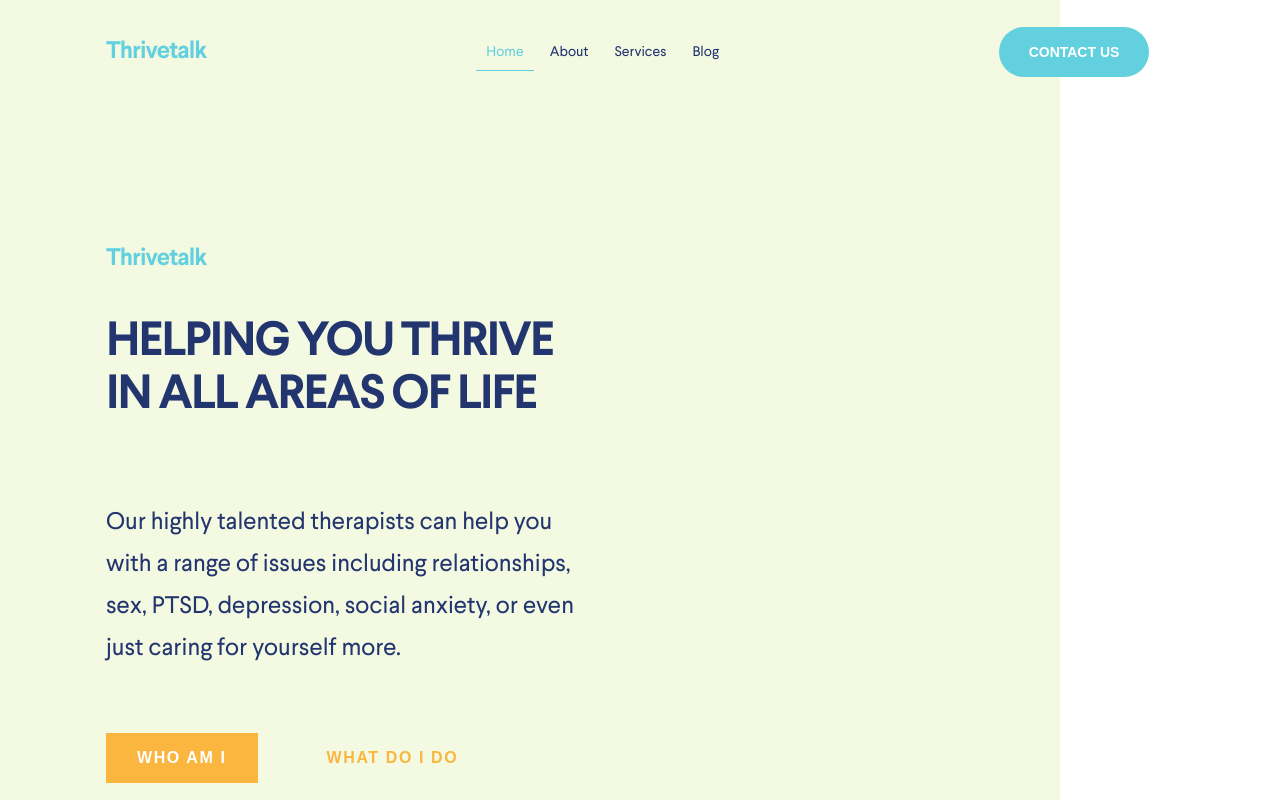
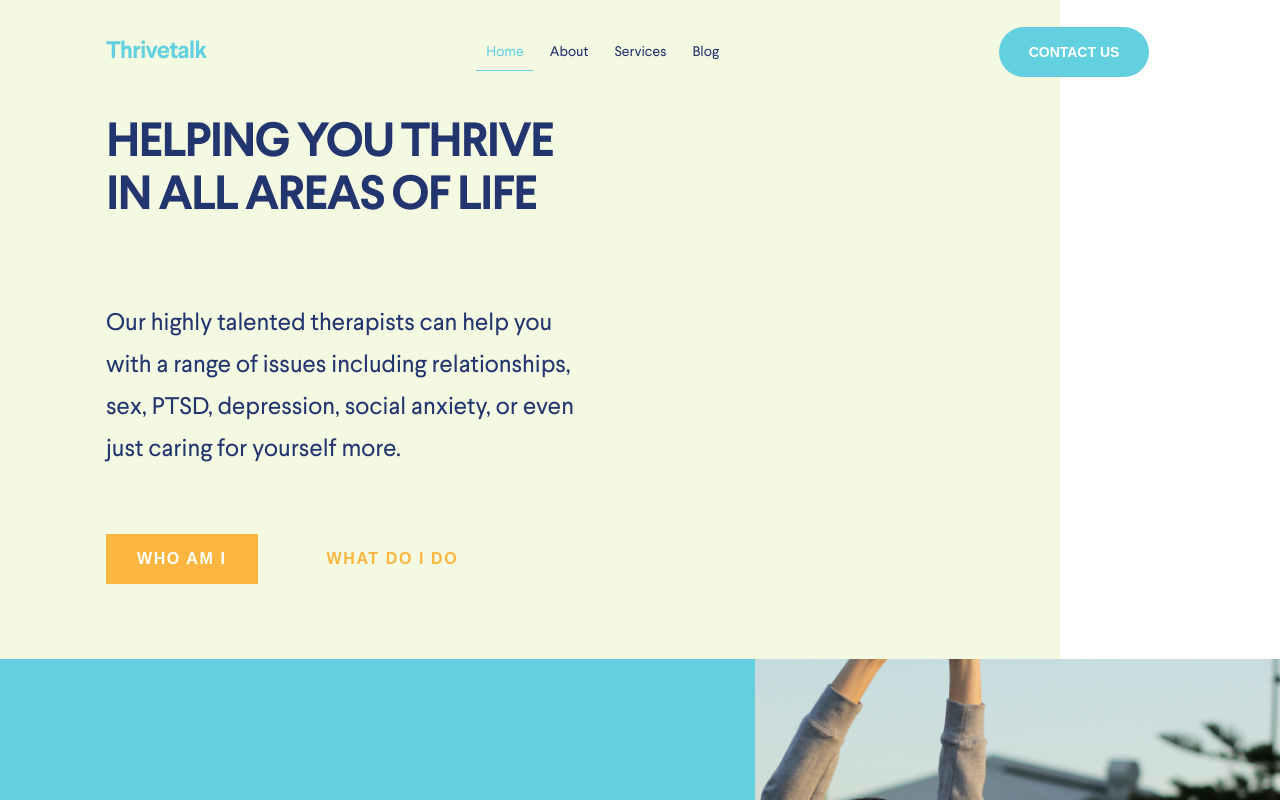
Before and after one commit to Totowa95/Thrive_talk2, a website built with Parcel: page src/index.html in a window 1280 px wide. Shown: the top 800 px of the page. Built offline with nearby package versions, Linux system fonts and the light colour scheme; files whose address does not match are found by name.

Commit message:
deleted extra logo

```diff
--- a/src/index.html
+++ b/src/index.html
@@ -59,9 +59,9 @@
         </article>
 
         <article class="promo header__promo">
-          <div class="promo__name">
+          <!-- <div class="promo__name">
             Thrivetalk
-          </div>
+          </div> -->
 
           <h1 class="promo__title">
             HELPING YOU THRIVE IN ALL AREAS OF LIFE
--- a/src/styles/header/header.scss
+++ b/src/styles/header/header.scss
@@ -71,7 +71,7 @@
   }
 
   &__promo {
-    margin-top: 165px;
+    margin-top: 0;
     margin-left: $containerLeftPadding;
     width: 480px;
 
--- a/src/styles/header/promo.scss
+++ b/src/styles/header/promo.scss
@@ -36,10 +36,6 @@
 
     @media (max-width: 425px) {
       margin-top: 0;
-    }
-
-    @media (max-height: 600px) {
-      line-height: 30px;
     }
   }
 
```
Also changed, not shown: 1 other file.
